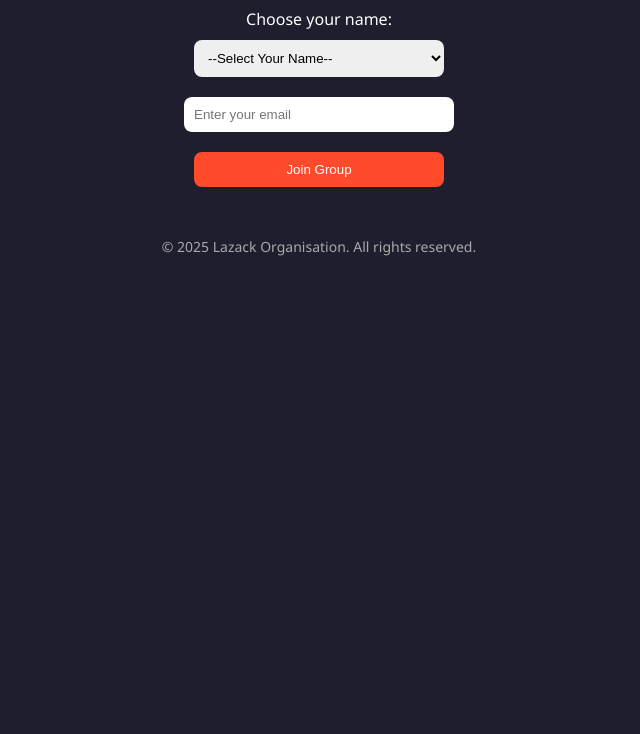
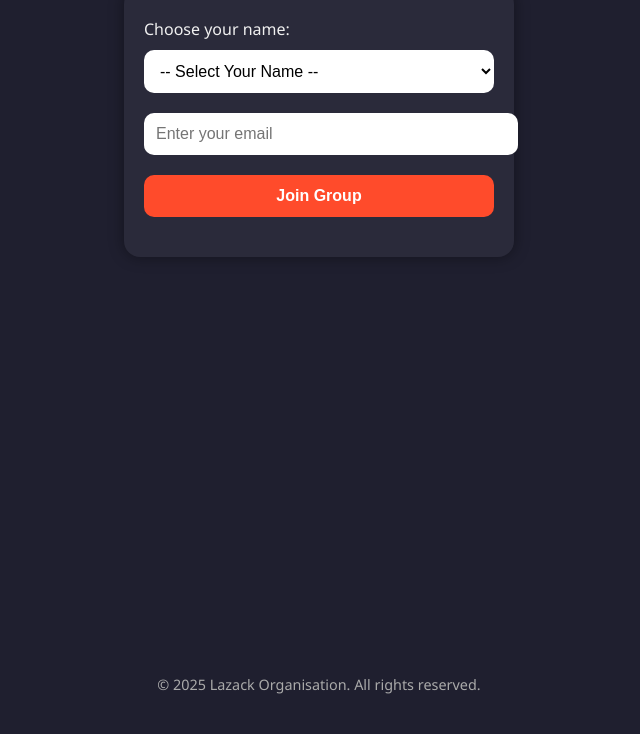
Before and after one commit to Lazack28/Nba2k, a plain HTML site: page index.html in a window 1280 px wide. Shown: the part 106-840 px from the top of the page, without its empty margins (321-961 px from the left). Before the commit the page ends 800 px from the top, so only its background shows below. Drawn offline with nearby package versions, Linux system fonts and the light colour scheme.

Commit message:
Update index.html

```diff
--- a/index.html
+++ b/index.html
@@ -3,32 +3,91 @@
 <head>
   <meta charset="UTF-8" />
   <meta name="viewport" content="width=device-width, initial-scale=1.0"/>
-  <title>NBA2K Group Draw</title>
+  <title>NBA2K League Draw</title>
   <script src="https://cdn.jsdelivr.net/npm/emailjs-com@3/dist/email.min.js"></script>
   <style>
+    :root {
+      --primary: #1f1f2f;
+      --accent: #ff4b2b;
+      --light: #f0f0f0;
+      --bg-card: #2a2a3a;
+    }
+
     body {
+      margin: 0;
       font-family: 'Segoe UI', sans-serif;
-      background: #1e1e2f;
-      color: #fff;
-      text-align: center;
+      background: var(--primary);
+      color: var(--light);
+      display: flex;
+      flex-direction: column;
+      align-items: center;
+      min-height: 100vh;
       padding: 20px;
     }
-    select, input, button {
-      padding: 10px;
-      margin: 10px;
-      border-radius: 8px;
+
+    h1 {
+      margin-bottom: 10px;
+      font-size: 2rem;
+    }
+
+    form {
+      background: var(--bg-card);
+      padding: 30px 20px;
+      border-radius: 16px;
+      box-shadow: 0 0 15px rgba(0,0,0,0.4);
+      max-width: 350px;
+      width: 100%;
+      transition: 0.3s ease;
+    }
+
+    label {
+      font-size: 1rem;
+    }
+
+    select, input[type=email], button {
+      width: 100%;
+      margin: 10px 0;
+      padding: 12px;
+      border-radius: 10px;
       border: none;
-      width: 250px;
+      font-size: 1rem;
+      outline: none;
     }
+
+    select, input[type=email] {
+      background: #fff;
+      color: #000;
+    }
+
     button {
-      background: #ff4b2b;
+      background: var(--accent);
       color: white;
+      font-weight: bold;
       cursor: pointer;
+      transition: background 0.3s ease;
     }
+
+    button:hover {
+      background: #e03f1f;
+    }
+
+    #result {
+      margin-top: 20px;
+      font-size: 1rem;
+      color: #0f0;
+    }
+
     footer {
-      margin-top: 40px;
-      font-size: 14px;
+      margin-top: auto;
+      padding: 20px 0;
+      font-size: 0.9rem;
       color: #aaa;
+    }
+
+    @media (max-width: 400px) {
+      form {
+        padding: 20px 10px;
+      }
     }
   </style>
 </head>
@@ -37,9 +96,9 @@
   <h1>NBA2K League Group Draw</h1>
 
   <form id="groupForm">
-    <label for="username">Choose your name:</label><br/>
+    <label for="username">Choose your name:</label>
     <select id="username" required>
-      <option value="">--Select Your Name--</option>
+      <option value="">-- Select Your Name --</option>
       <option value="B.I.G">B.I.G</option>
       <option value="MXWAKI d10">MXWAKI d10</option>
       <option value="Bm Kitwe">Bm Kitwe</option>
@@ -48,9 +107,9 @@
       <option value="Majid Mushi">Majid Mushi</option>
       <option value="Kiduoutfits">Kiduoutfits</option>
       <option value="Gilbert">Gilbert</option>
-    </select><br/>
+    </select>
 
-    <input type="email" id="email" placeholder="Enter your email" required><br/>
+    <input type="email" id="email" placeholder="Enter your email" required />
     <button type="submit">Join Group</button>
   </form>
 
@@ -64,14 +123,8 @@
     emailjs.init("7aCFyFl6gzpHvbHZz");
 
     const allPlayers = [
-      "B.I.G",
-      "MXWAKI d10",
-      "Bm Kitwe",
-      "Rzajames",
-      "David Rugger",
-      "Majid Mushi",
-      "Kiduoutfits",
-      "Gilbert"
+      "B.I.G", "MXWAKI d10", "Bm Kitwe", "Rzajames",
+      "David Rugger", "Majid Mushi", "Kiduoutfits", "Gilbert"
     ];
 
     function shuffle(array) {
@@ -84,16 +137,16 @@
 
     function assignGroups() {
       const shuffled = shuffle([...allPlayers]);
-      const groupA = shuffled.slice(0, 4);
-      const groupB = shuffled.slice(4, 8);
-      return { groupA, groupB };
+      return {
+        groupA: shuffled.slice(0, 4),
+        groupB: shuffled.slice(4)
+      };
     }
 
     document.getElementById("groupForm").addEventListener("submit", function (e) {
       e.preventDefault();
       const name = document.getElementById("username").value;
       const email = document.getElementById("email").value;
-
       const { groupA, groupB } = assignGroups();
       const group = groupA.includes(name) ? "Group A" : groupB.includes(name) ? "Group B" : "Unassigned";
 
@@ -103,10 +156,10 @@
         assigned_group: group
       }).then(
         () => {
-          document.getElementById("result").innerText = `Success! ${name} has been placed in ${group}. Email sent.`;
+          document.getElementById("result").innerText = `Success! ${name} is placed in ${group}. Email sent.`;
         },
         (error) => {
-          document.getElementById("result").innerText = "Error sending email. Please try again.";
+          document.getElementById("result").innerText = "Failed to send email. Try again.";
           console.error(error);
         }
       );
```
